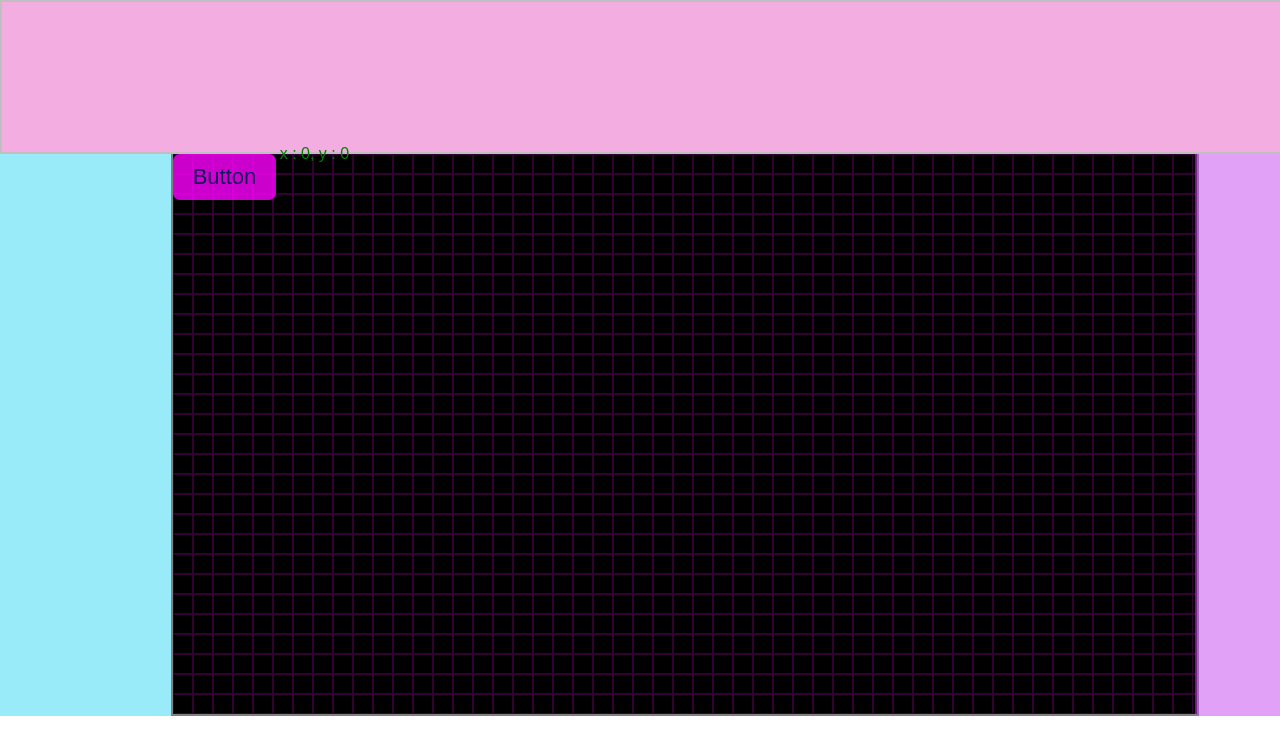
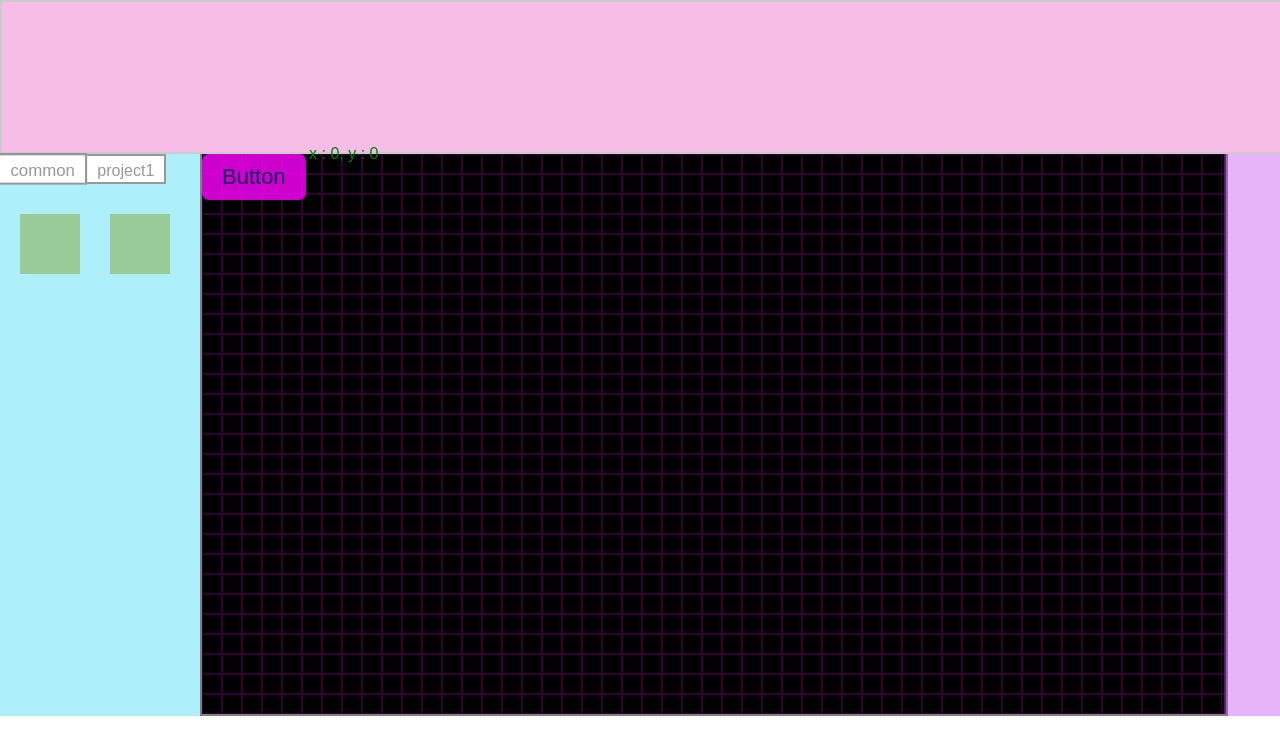
Before and after one commit to gorgeousvlad/editor, a React app: page / in a window 1280 px wide. Shown: the top 754 px of the page. Built offline with nearby package versions, Linux system fonts and the light colour scheme.

Commit message:
left bar progress

```diff
--- a/src/App.js
+++ b/src/App.js
@@ -2,16 +2,43 @@ import React, { Component } from 'react';
 import logo from './logo.svg';
 import './App.css';
 import './styles/grid.scss';
+import ComponentBar from './components/ComponentBar/ComponentBar';
 import Scene from './components/Scene/Scene';
 
+const componentsTest = {
+  common:[
+    {
+      name:"button",
+      thumb:""
+    },
+    {
+      name:"input",
+      thumb:""
+    }
+  ],
+  project1:[
+    {
+      name:'wordSwitcher',
+      thumb:""
+    }
+  ]
+
+
+}
 class App extends Component {
   render() {
     return (
     <div>
 	    <div className = "main-menu"/>
 	    <div className = "workplace">
-	      <div className = "workplace__component-bar"/>
-	      <Scene grid = {true}/>
+        <ComponentBar
+          components = {componentsTest}
+          switchTab = {(tab) => console.log("Tab "+tab)}
+          chooseComponent = {(name,project) => console.log("Choosen",name,project)}
+        />
+        <Scene
+          grid = {true}
+        />
 	      <div className = "workplace__propperties-bar"/>
 	    </div>
     </div>
--- /dev/null
+++ b/src/components/ComponentBar/ComponentBar.js
@@ -0,0 +1,51 @@
+import React, { Component } from 'react';
+import './ComponentBar.scss';
+const R = require("ramda");
+
+export default class ComponentBar extends Component {
+  constructor(props){
+    super(props);
+    this.state = {
+      tab: "common"
+    }
+  }
+  switchTab(tab){
+    this.setState({tab:tab})
+  }
+  render() {
+    return (
+        <div className = "workplace__component-bar">
+            <div className = "component-bar__tab-wrapper">
+            {Object.keys(this.props.components)
+            .map( (project,index) =>
+            {
+                return (
+                    <div
+                        key = {`tab-${index}`}
+                        className = {`component-bar__tab ${project===this.state.tab? "active" : ""}`}
+                        onClick = {this.switchTab.bind(this,project)}
+                    >
+                    {project}
+                    </div>
+                )
+            })}
+            </div>
+            <div className = "component-bar__field">
+            {this.props.components[this.state.tab]
+            .map((component,index) => {
+                return (
+                    <div
+                        key = {`component-bar-component-${index}`}
+                        className = {`component-bar__component component-bar__component--${component.name}`}
+                        style = {{backgroundImage:component.thumb}}
+                        onClick = {this.props.chooseComponent.bind(this,component.name,this.state.tab)}
+                    />
+                )
+
+            })
+            }
+            </div>
+        </div>
+    );
+  }
+}
--- /dev/null
+++ b/src/components/ComponentBar/ComponentBar.scss
@@ -0,0 +1,42 @@
+@import './../../styles/mixins';
+
+.workplace__component-bar{
+	grid-area:component-bar;
+  background-color: #34d8f5;
+  min-width: 200px;
+}
+.component-bar__tab-wrapper{
+  width: 100%;
+  height: 50px;
+  display: flex;
+  flex-wrap: wrap;
+}
+.component-bar__tab{
+  height: 30px;
+  padding: 0 10px;
+  border:2px solid black;
+  background-color: white;
+  line-height: 30px;
+  box-sizing: border-box;
+  @include hover();
+  &:hover{
+    background-color: #fafafa;
+  }
+  &.active{
+    transform:scale(1.05);
+  }
+
+}
+.component-bar__field{
+  display: flex;
+  justify-content: space-around;
+  padding:10px;
+}
+.component-bar__component{
+  position: relative;
+  display: inline-block;
+  height: 60px;
+  width: 60px;
+  background-color: green;
+  margin-right: 10px;
+}
--- a/src/components/Scene/Scene.js
+++ b/src/components/Scene/Scene.js
@@ -18,7 +18,7 @@ let fabric = new ElementFabric();
 
 export default class Scene extends Component {
   constructor(props){
-    super();
+    super(props);
     this.state = {
       deltaPosition: {
         x: 0, y: 0
--- a/src/styles/grid.scss
+++ b/src/styles/grid.scss
@@ -5,12 +5,12 @@
 	border:2px solid grey;
 }
 .main-menu,.workplace__component-bar,.workplace__propperties-bar{
-	opacity: 0.5;
+	opacity: 0.4;
 }
-.workplace__component-bar{
-	grid-area:component-bar;
-	background-color: #34d8f5;
-}
+// .workplace__component-bar{
+// 	grid-area:component-bar;
+// 	background-color: #34d8f5;
+// }
 .workplace__propperties-bar{
 	grid-area:propperties-bar;
 	background-color: #c444ef;
--- /dev/null
+++ b/src/styles/mixins.scss
@@ -0,0 +1,4 @@
+@mixin hover{
+  &:hover{
+    cursor:pointer};
+}
```
